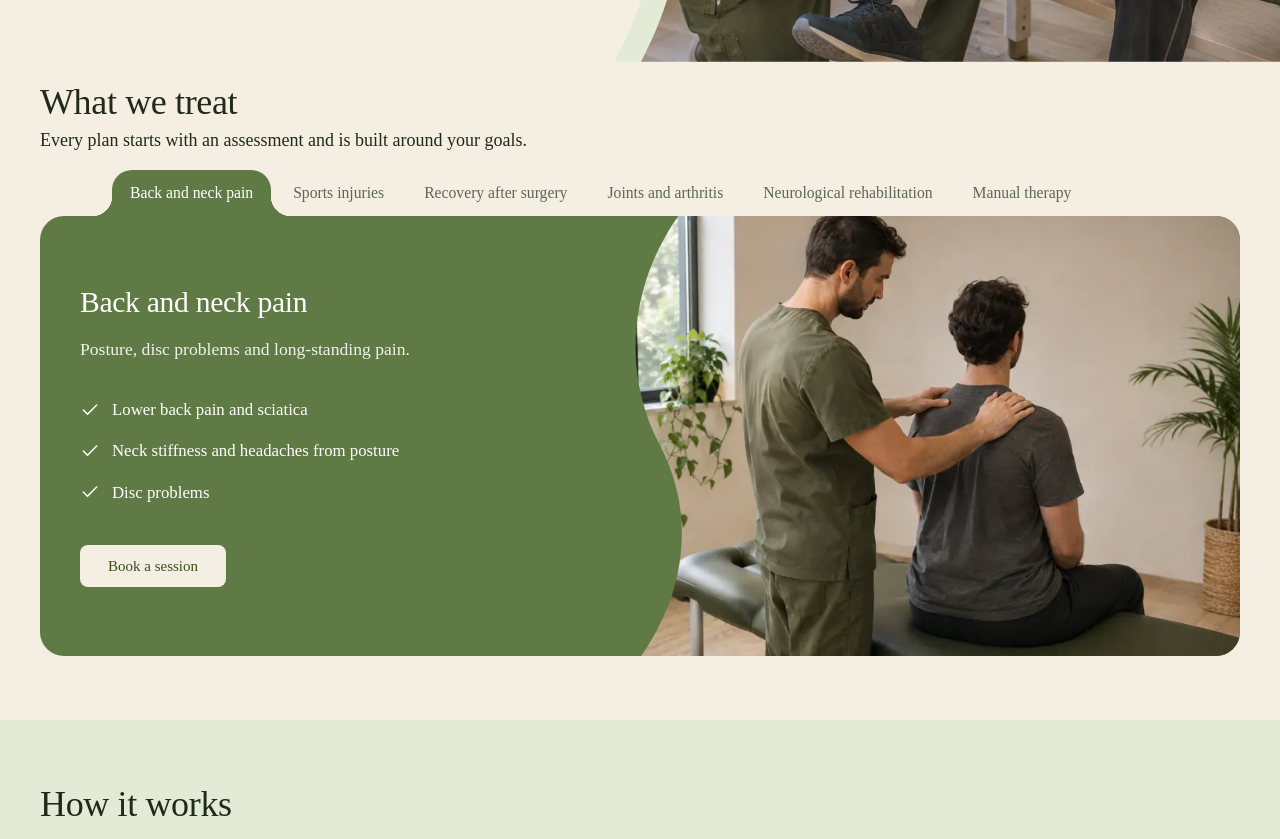
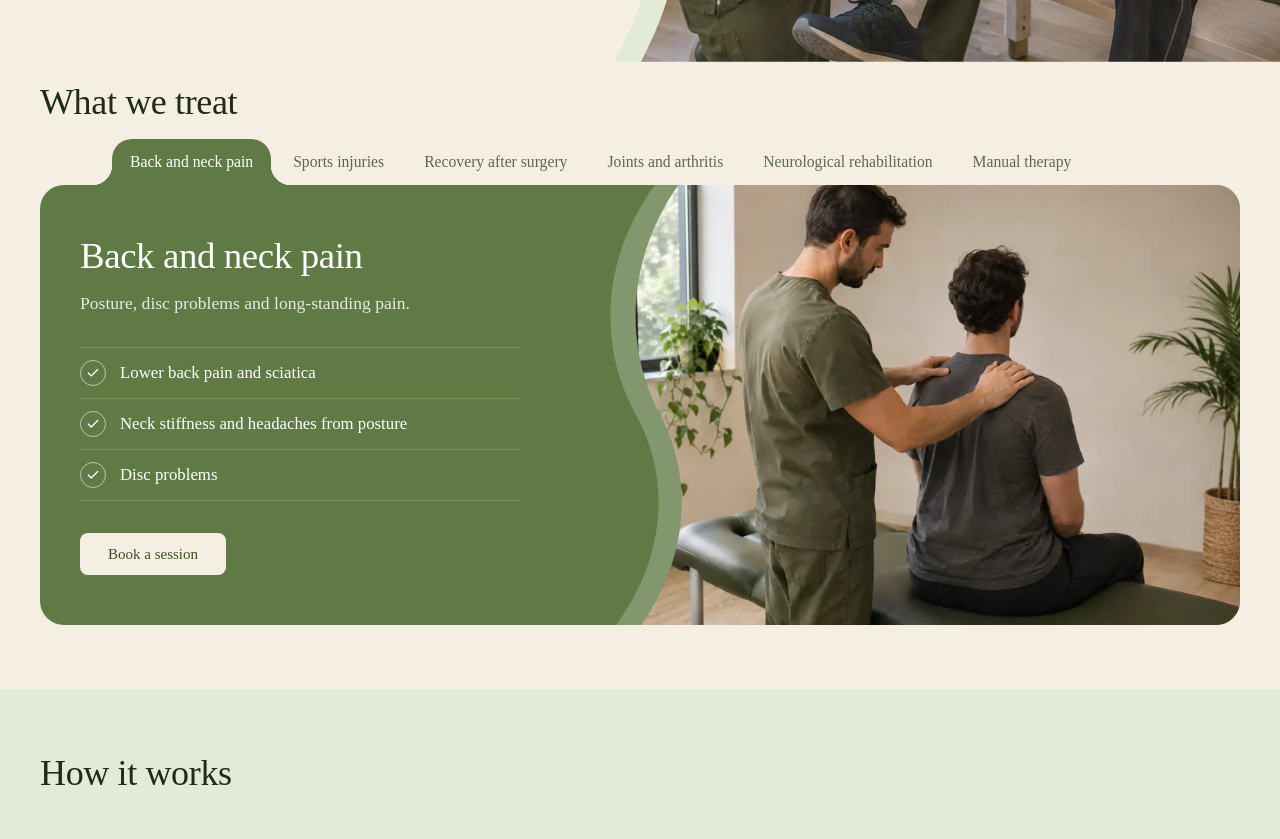
Before and after one commit to manarnofal2004/physio-clinic, a React (Vite) app in the folder client/: page / in a window 1280 px wide. Shown: the part 620-1459 px from the top of the page. Built offline with nearby package versions, Linux system fonts and the light colour scheme; a web font is replaced by a local one.

Commit message:
style(client): refined services panel text and a band along the photo's wave

```diff
--- a/client/src/features/landing/ServicesSection.tsx
+++ b/client/src/features/landing/ServicesSection.tsx
@@ -74,12 +74,7 @@ export const ServicesSection = () => {
   };
 
   return (
-    <LandingSection
-      id="services"
-      title={t("landing.services.title")}
-      intro={t("landing.services.intro")}
-      compact
-    >
+    <LandingSection id="services" title={t("landing.services.title")} compact>
       <Box
         role="tablist"
         aria-label={t("landing.services.title")}
@@ -166,33 +161,57 @@ export const ServicesSection = () => {
             justifyContent: "center",
           }}
         >
-          <Typography variant="h3" component="h3">
+          <Typography variant="h3" component="h3" sx={{ fontSize: { xs: "1.9rem", md: "2.3rem" } }}>
             {t(key(service.id))}
           </Typography>
-          <Typography sx={{ mt: 2, fontSize: "1.1rem", lineHeight: 1.7, opacity: 0.9 }}>
+          <Typography
+            sx={{ mt: 1.5, fontSize: "1.1rem", lineHeight: 1.7, opacity: 0.85, maxWidth: "30em" }}
+          >
             {t(key(service.id, "Text"))}
           </Typography>
-          <Box
-            component="ul"
-            sx={{ mt: 4, mb: 0, p: 0, listStyle: "none", display: "grid", gap: 2 }}
-          >
+
+          {/* What this service covers: a short list split by hairlines, each point
+              marked with a small outlined check. */}
+          <Box component="ul" sx={{ mt: 3.5, mb: 0, p: 0, listStyle: "none", maxWidth: 440 }}>
             {(["1", "2", "3"] as const).map((n) => (
               <Box
                 component="li"
                 key={n}
-                sx={{ display: "flex", alignItems: "center", gap: 1.5, fontSize: "1.05rem" }}
+                sx={{
+                  display: "flex",
+                  alignItems: "center",
+                  gap: 1.75,
+                  py: 1.5,
+                  fontSize: "1.05rem",
+                  borderTop: "1px solid rgba(255, 255, 255, 0.18)",
+                  "&:last-of-type": { borderBottom: "1px solid rgba(255, 255, 255, 0.18)" },
+                }}
               >
-                <Check size={20} color="currentColor" />
+                <Box
+                  aria-hidden
+                  sx={{
+                    flexShrink: 0,
+                    width: 26,
+                    height: 26,
+                    borderRadius: "50%",
+                    border: "1px solid rgba(255, 255, 255, 0.55)",
+                    display: "grid",
+                    placeItems: "center",
+                  }}
+                >
+                  <Check size={14} strokeWidth={2.25} color="currentColor" />
+                </Box>
                 {t(key(service.id, n))}
               </Box>
             ))}
           </Box>
+
           <Button
             variant="contained"
             size="large"
             href="/#booking"
             sx={{
-              mt: 5,
+              mt: 4,
               alignSelf: "flex-start",
               px: 3.5,
               bgcolor: "background.wash",
@@ -209,21 +228,36 @@ export const ServicesSection = () => {
             under the text instead. */}
         <Box
           sx={{
-            position: { md: "absolute" },
             top: 0,
             bottom: 0,
             insetInlineEnd: 0,
+            position: { xs: "relative", md: "absolute" },
             width: { md: "52%" },
             height: { xs: 240, sm: 320, md: "auto" },
           }}
         >
           <WaveClipPath id="service-wave" isRtl={isRtl} />
+          {/* A lighter band following the wave just outside the photo, as in the hero. */}
+          <Box
+            aria-hidden
+            sx={{
+              display: { xs: "none", md: "block" },
+              position: "absolute",
+              top: 0,
+              bottom: 0,
+              insetInlineEnd: 0,
+              width: "calc(100% + 26px)",
+              bgcolor: "rgba(255, 255, 255, 0.22)",
+              clipPath: "url(#service-wave)",
+            }}
+          />
           <Box
             key={service.id}
             component="img"
             src={service.image}
             alt=""
             sx={{
+              position: "relative",
               display: "block",
               width: "100%",
               height: "100%",
--- a/client/src/i18n/locales/ar.ts
+++ b/client/src/i18n/locales/ar.ts
@@ -50,7 +50,6 @@ export const ar: Translation = {
     },
     services: {
       title: "ماذا نعالج",
-      intro: "كل خطة علاج تبدأ بتقييم وتُبنى حول أهدافك.",
       backNeck: "آلام الظهر والرقبة",
       backNeckText: "مشاكل القوام والديسك والآلام المزمنة.",
       sports: "إصابات الرياضة",
--- a/client/src/i18n/locales/en.ts
+++ b/client/src/i18n/locales/en.ts
@@ -50,7 +50,6 @@ export const en = {
     },
     services: {
       title: "What we treat",
-      intro: "Every plan starts with an assessment and is built around your goals.",
       backNeck: "Back and neck pain",
       backNeckText: "Posture, disc problems and long-standing pain.",
       sports: "Sports injuries",
```
